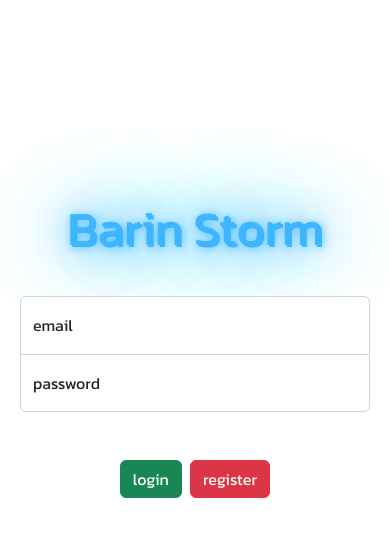
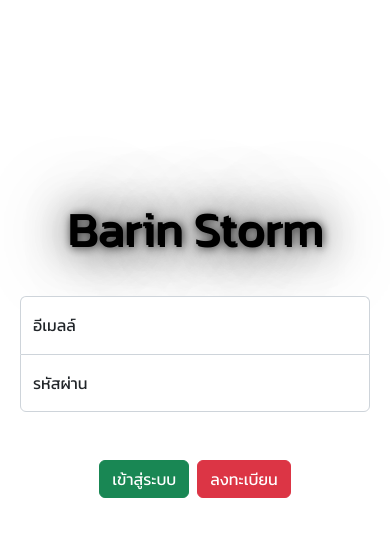
Before and after one commit to Barinstrom/barin-frontend, a Next.js app: page / in a window 390 px wide. Shown: the top 536 px of the page. Built offline with nearby package versions, Linux system fonts and the light colour scheme.

Commit message:
update index

```diff
--- a/pages/index.js
+++ b/pages/index.js
@@ -4,9 +4,11 @@ import Link from 'next/link';
 import { useRef } from 'react';
 
 export default function Register() {
+  /* อ้างอิงค่า tag ด้วย useRef */
   const email = useRef()
   const password = useRef()
 
+  /* function ในการเช็คว่าใส่ข้อมูลครบไหม */
   const clickLogin = (ev) => {
     if (email.current.value === "" && password.current.value === ""){
       alert("โปรดกรอกข้อมูลให้ครบถ้วน")
@@ -19,30 +21,34 @@ export default function Register() {
 
   return (
     <main className={styles.register}>
+      {/* กำหนด style แบบ nextjs jsx */}
       <style jsx>{`
-        main{
-          font-family: 'Kanit', sans-serif;
-        }
+
       `}</style>
 
       <main className={styles.block} >
+        {/* ชื่อเว็บไซต์ใส่ไปก่อนเฉยๆ */}
         <div>
           <p className={styles.logo}>Barin Storm</p>
         </div>
 
+        {/* อีเมลล์ */}
         <div className='form-floating'>
-          <input type="text" className="form-control" placeholder="email" id={styles.email} ref={email}/>
-          <label className='form-label'>email</label>
+          <input type="text" className="form-control" placeholder="อีเมลล์" id={styles.email} ref={email}/>
+          <label className='form-label'>อีเมลล์</label>
         </div>
 
+        {/* รหัสผ่าน */}
         <div className='form-floating'>
-          <input type="text" className="form-control" placeholder="password" id={styles.password} ref={password}/>
-          <label className='form-label'>password</label>
+          <input type="text" className="form-control" placeholder="รหัสผ่าน" id={styles.password} ref={password}/>
+          <label className='form-label'>รหัสผ่าน</label>
         </div>
 
         <div className='mt-5 d-flex justify-content-center'>
-          <button className='btn btn-success' onClick={(ev) => clickLogin(ev)}>login</button>
-          <Link href="/register"><button className='btn btn-danger ms-2'>register</button></Link>
+          {/* เมื่อกดปุ่มจะเกิด event */}
+          <button className='btn btn-success' onClick={(ev) => clickLogin(ev)}>เข้าสู่ระบบ</button>
+          {/* ไปหน้า register */}
+          <Link href="/register"><button className='btn btn-danger ms-2'>ลงทะเบียน</button></Link>
         </div>
 
       </main>
--- a/styles/index.module.css
+++ b/styles/index.module.css
@@ -1,3 +1,4 @@
+/* ตกแต่งไฟล์ index.js */
 .register{
   min-height: 100vh;
   display: flex;
@@ -16,22 +17,24 @@
   border-bottom-left-radius:0 ;
   border-bottom-right-radius:0 ;
   border-bottom: 0;
+  outline: 0;
 }
 
 #password{
   border-top-left-radius:0 ;
   border-top-right-radius:0 ;
+  outline: 0;
 }
 
 .logo{
   font-size: 6rem;
   text-align: center;
-  color: rgb(61, 181, 255);
-  text-shadow: 2px 2px 0px rgb(61, 181, 255),
-  2px 2px 10px rgb(61, 181, 255),
-  2px 2px 40px rgb(61, 181, 255),
-  2px 2px 80px rgb(61, 181, 255),
-  2px 2px 100px rgb(61, 181, 255);
+  color: rgb(0, 0, 0);
+  text-shadow: 2px 2px 0px rgb(0, 0, 0),
+  2px 2px 10px rgb(0, 0, 0),
+  2px 2px 40px rgb(0, 0, 0),
+  2px 2px 80px rgb(0, 0, 0);
+
   margin-bottom: 2rem;
   cursor: pointer;
   transition: all 0.5s ease;
@@ -45,10 +48,16 @@
   .logo{
     font-size: 3rem;
   }
+  .logo:hover{
+    font-size: 3.2rem;
+  }
 }
 
 @media screen and (max-width:300px) {
   .logo{
     font-size: 2rem;
   }
+  .logo:hover{
+    font-size: 2.2rem;
+  }
 }
```
